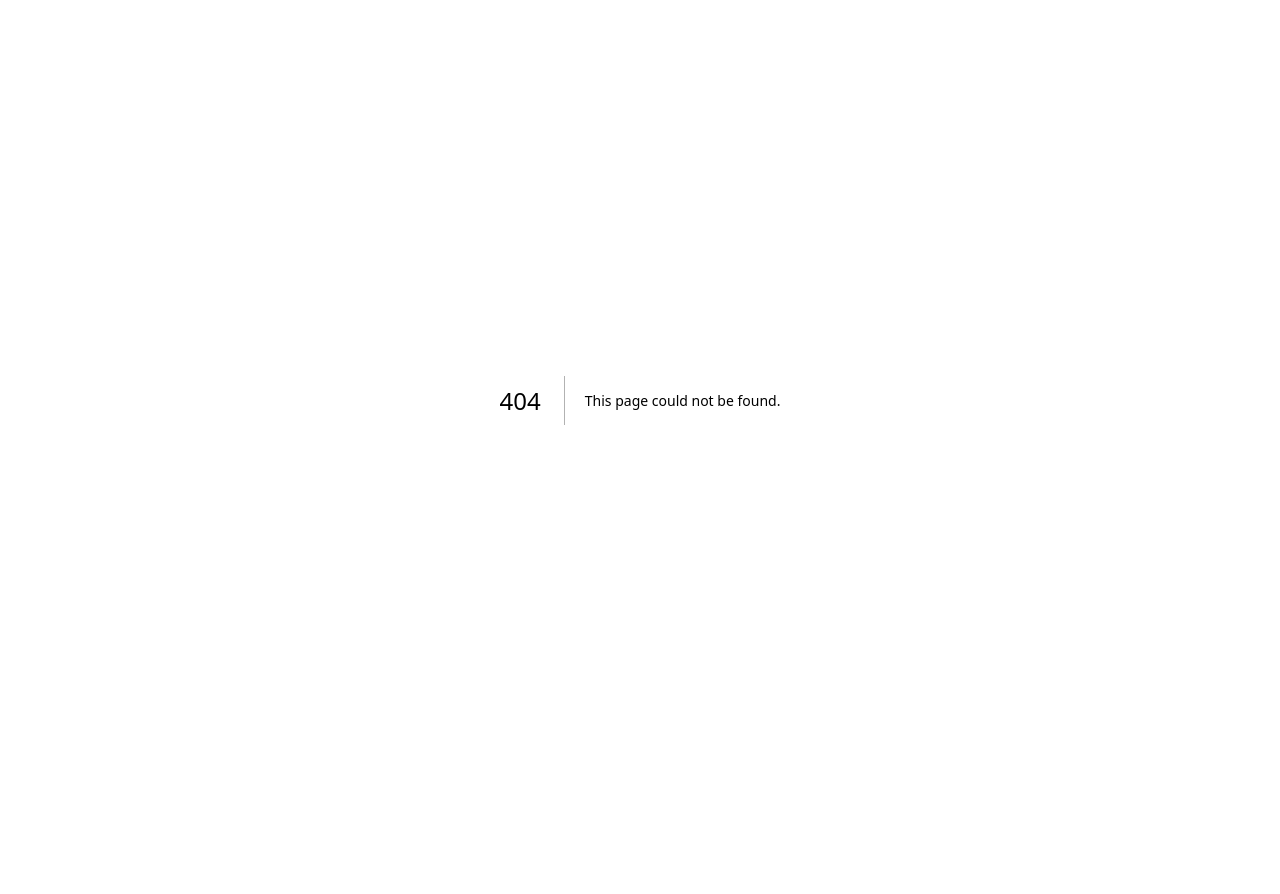
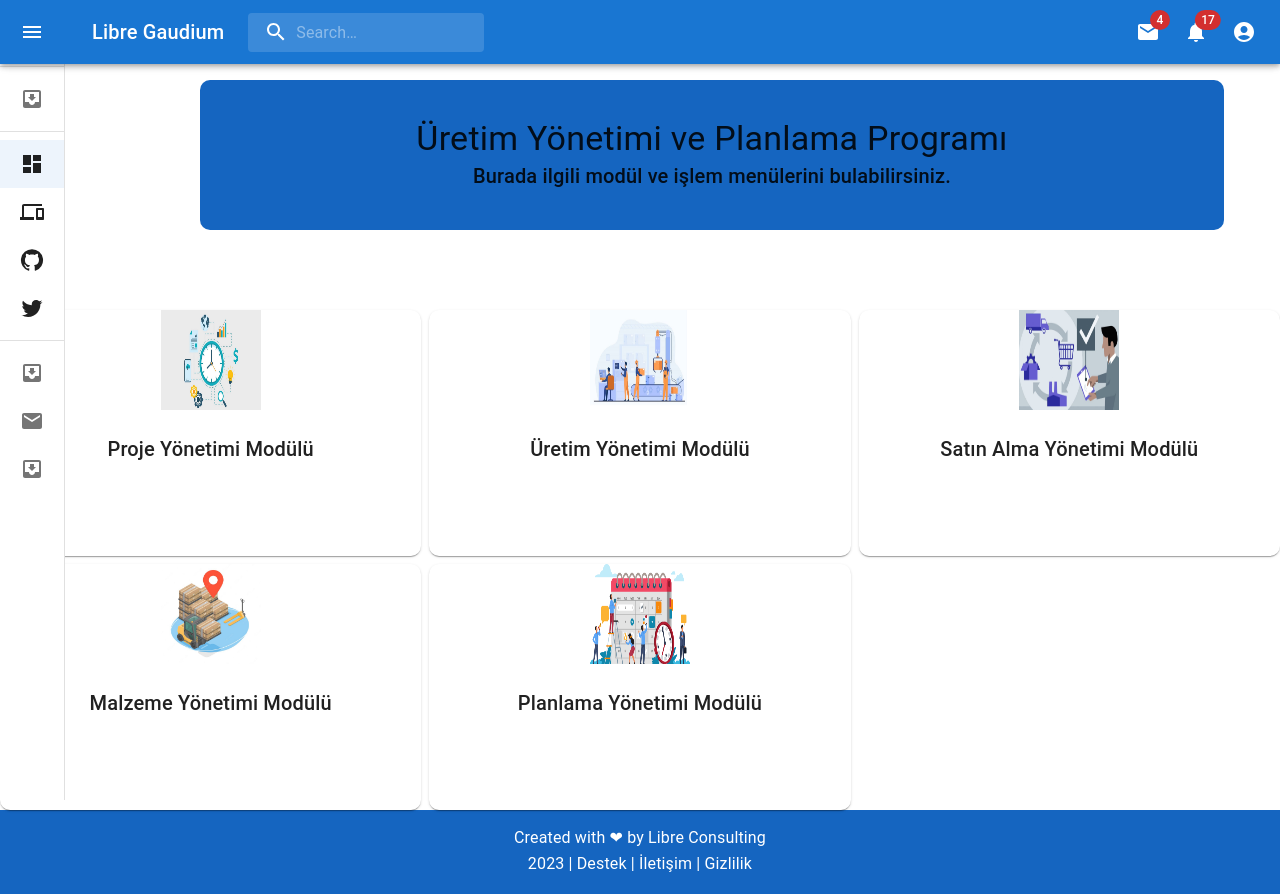
Before and after one commit to firatgoktepe/ERP-Project, a Next.js app: page /dashboard in a window 1280 px wide. Before the commit this address had no page. Before the commit the page ends 800 px from the top, so only its background shows below. Built offline with nearby package versions, Linux system fonts and the light colour scheme.

Commit message:
feat: create dashboard page

```diff
--- /dev/null
+++ b/src/pages/dashboard.tsx
@@ -0,0 +1,18 @@
+import CustomHead from '@/components/common/Head/Head'
+import Layout from '@/layout/Layout/Layout'
+import Footer from '@/layout/Footer/Footer'
+import Box from '@mui/material/Box'
+import DashboardContent from '@/layout/DashboardContent/DashboardContent'
+
+export default function Dashboard(): JSX.Element {
+  return (
+    <>
+      <CustomHead title="Kontrol Paneli" />
+      <Box>
+        <Layout />
+        <DashboardContent />
+        <Footer />
+      </Box>
+    </>
+  )
+}
```
